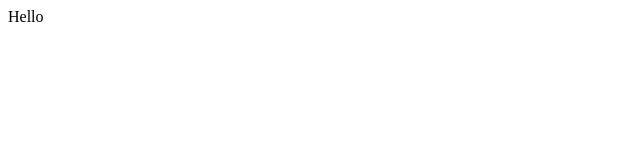
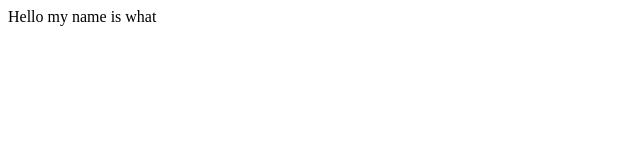
Before and after one commit to RalphWiley/RalphWiley.github.io, a plain HTML site: page index.html in a window 1280 px wide. Shown: the whole page, without its empty margins (0-640 px from the left). Drawn offline with Linux system fonts and the light colour scheme.

Commit message:
second commit

```diff
--- a/index.html
+++ b/index.html
@@ -4,6 +4,6 @@
 	<title></title>
 </head>
 <body>
-Hello
+Hello my name is what
 </body>
 </html>
```
